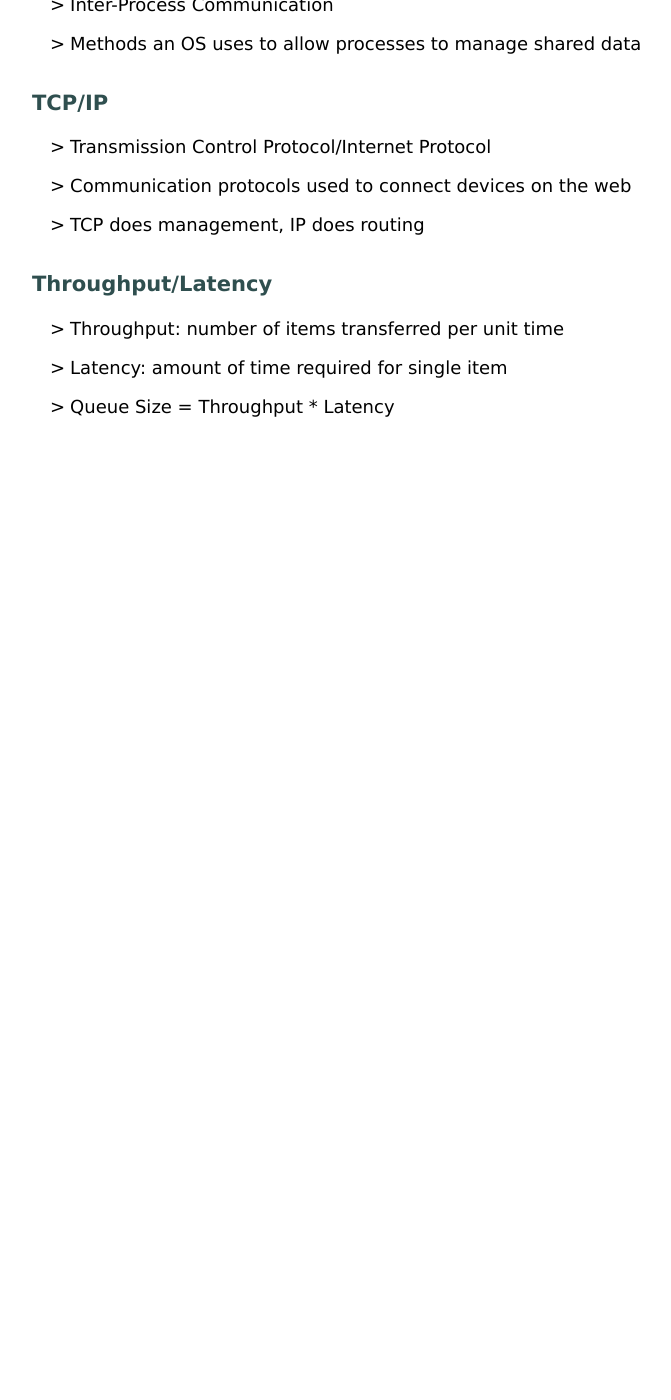
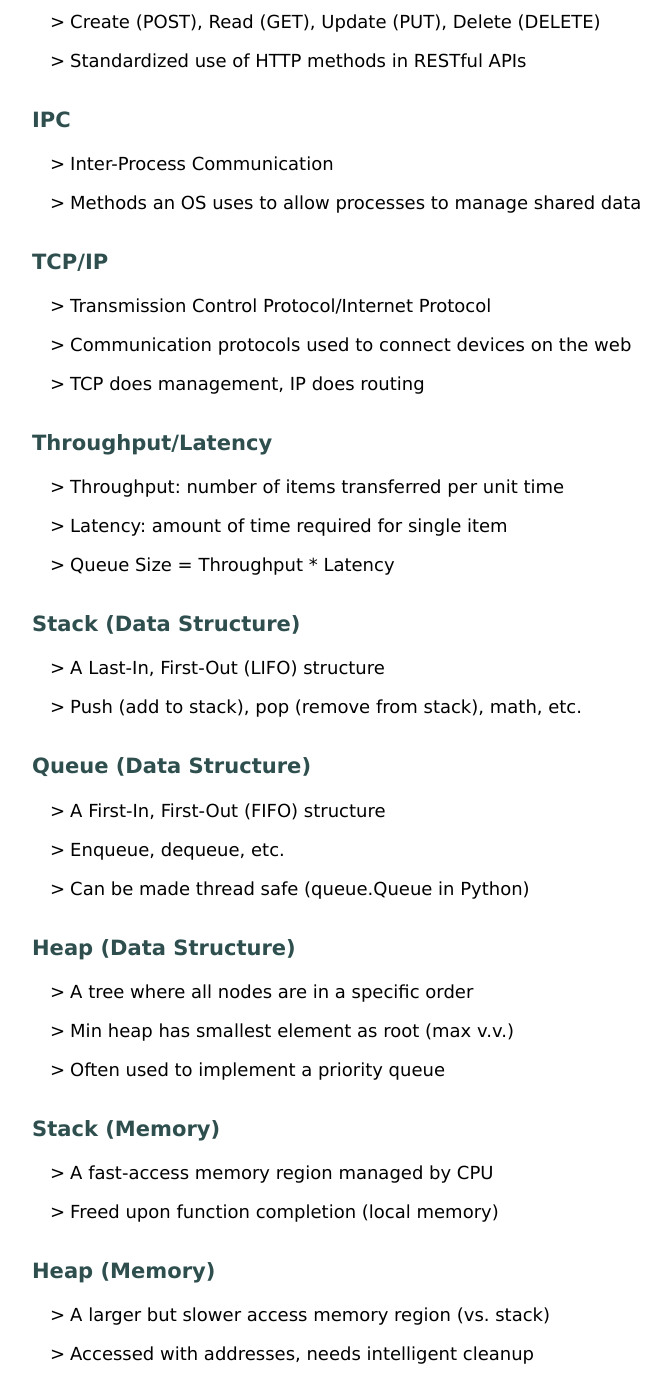
Before and after one commit to robinovitch61/robinovitch61.github.io, a Jekyll site: the page built from _posts/2019-11-13-what-are-those.html, in a window 1280 px wide and 1400 px high, scrolled down 1579 px. Shown: the whole window, without its empty margins (258-929 px from the left). Built offline with Jekyll 4.4.1, drawn with Linux system fonts in a browser that asks for light colours; before the commit the page ends 2032 px from its top, so only the background shows below that; some of the changed text lies outside the part shown.

Commit message:
add stack/heap stuff

```diff
--- a/_posts/2019-11-13-what-are-those.html
+++ b/_posts/2019-11-13-what-are-those.html
@@ -14,6 +14,11 @@ layout: post
     <a href="#ipc">IPC</a>
     <a href="#tcp/ip">TCP/IP</a>
     <a href="#throughput/latency">Throughput/Latency</a>
+    <a href="#stack_ds">Stack (Data Structure)</a>
+    <a href="#queue_ds">Queue (Data Structure)</a>
+    <a href="#heap_ds">Heap (Data Structure)</a>
+    <a href="#stack_mem">Stack (Memory)</a>
+    <a href="#heap_mem">Heap (Memory)</a>
 </div>
 
 <div id="gateway">
@@ -93,7 +98,47 @@ layout: post
     </ul>
 </div>
 
+<div id="stack_ds">
+    <h3>Stack (Data Structure)</h3>
+    <ul>
+        <li>A Last-In, First-Out (LIFO) structure</li>
+        <li>Push (add to stack), pop (remove from stack), math, etc.</li>
+    </ul>
+</div>
 
+<div id="queue_ds">
+    <h3>Queue (Data Structure)</h3>
+    <ul>
+        <li>A First-In, First-Out (FIFO) structure</li>
+        <li>Enqueue, dequeue, etc.</li>
+        <li>Can be made thread safe (queue.Queue in Python)</li>
+    </ul>
+</div>
+
+<div id="heap_ds">
+    <h3>Heap (Data Structure)</h3>
+    <ul>
+        <li>A tree where all nodes are in a specific order</li>
+        <li>Min heap has smallest element as root (max v.v.)</li>
+        <li>Often used to implement a priority queue</li>
+    </ul>
+</div>
+
+<div id="stack_mem">
+    <h3>Stack (Memory)</h3>
+    <ul>
+        <li>A fast-access memory region managed by CPU</li>
+        <li>Freed upon function completion (local memory)</li>
+    </ul>
+</div>
+
+<div id="heap_mem">
+    <h3>Heap (Memory)</h3>
+    <ul>
+        <li>A larger but slower access memory region (vs. stack)</li>
+        <li>Accessed with addresses, needs intelligent cleanup</li>
+    </ul>
+</div>
 
 
 </ul>
```
